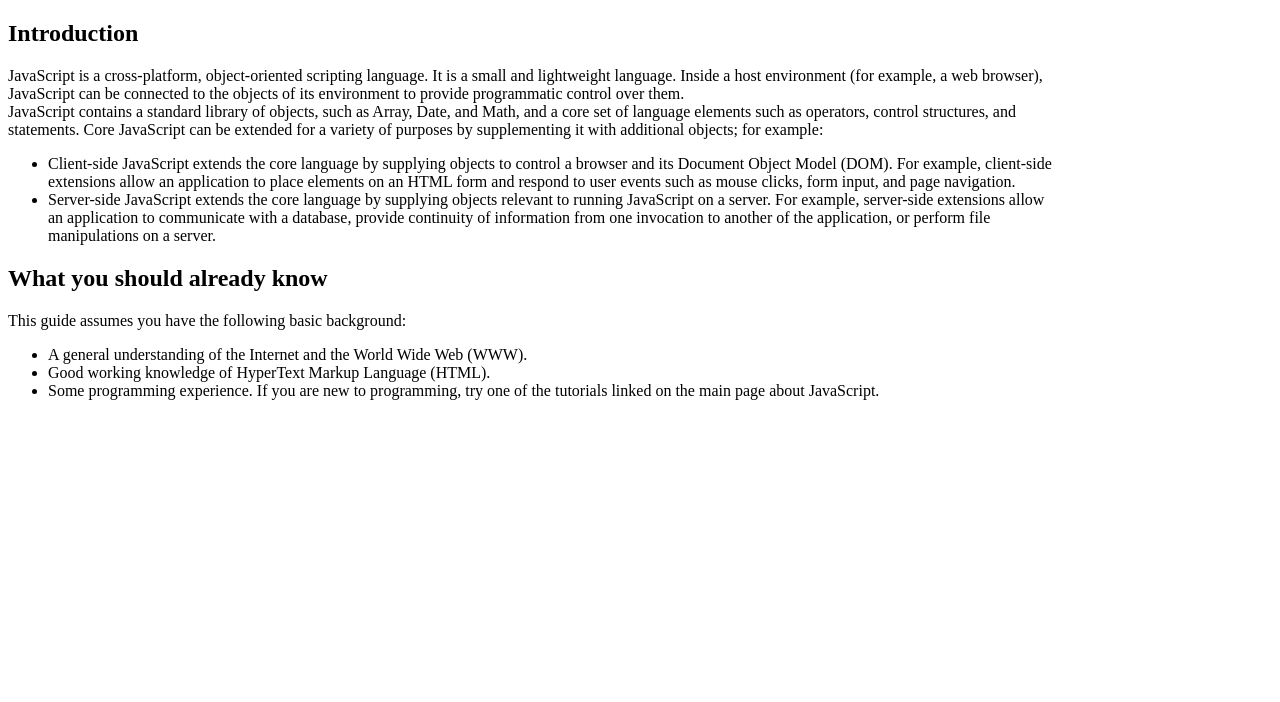
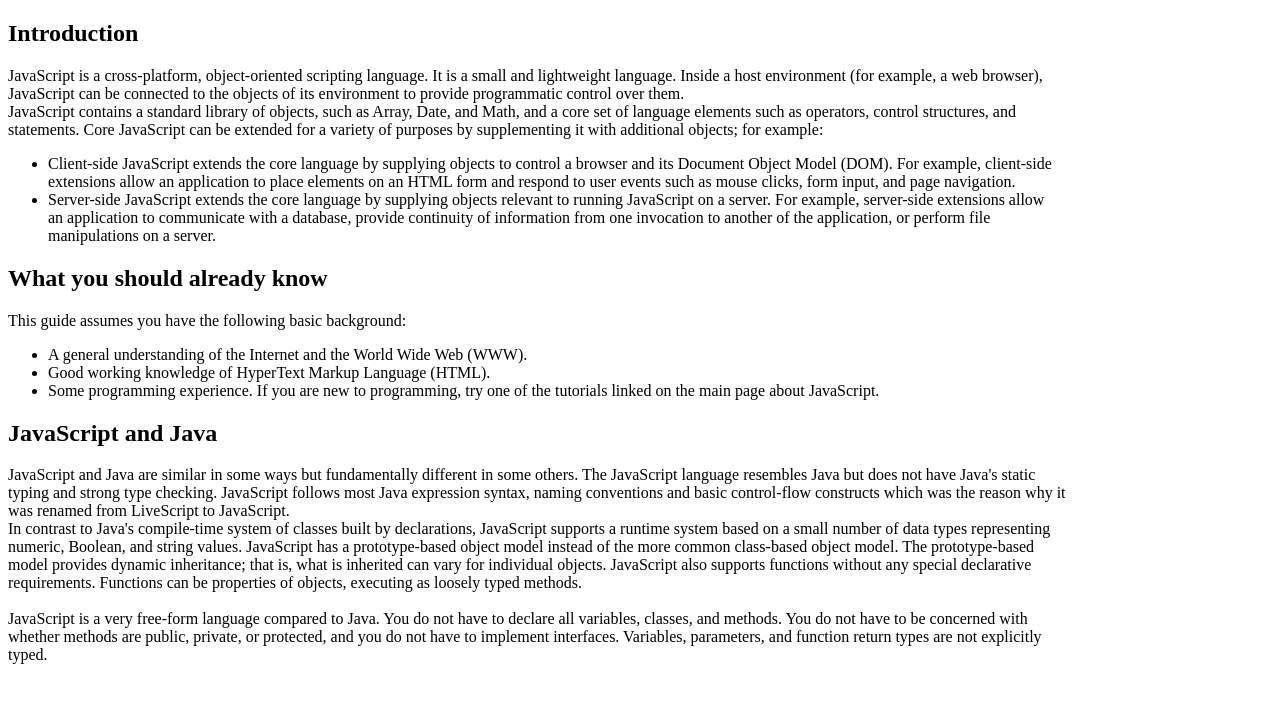
Before and after one commit to Abdulahadahmadi/Technical-Documentation-Page, a plain HTML site: page index.html in a window 1280 px wide. Drawn offline with Linux system fonts and the light colour scheme.

Commit message:
third section content added

```diff
--- a/index.html
+++ b/index.html
@@ -15,7 +15,7 @@
     <main id="main-doc">
 
         <section class="main-section">
-                <header id="header"><h2>Introduction</h2></header>
+                <header id="introduction"><h2>Introduction</h2></header>
                 <p>JavaScript is a cross-platform, object-oriented scripting language. It is a small and lightweight language. Inside a host environment (for example, a web browser),<br>
                     JavaScript can be connected to the objects of its environment to provide programmatic control over them.<br>
                     JavaScript contains a standard library of objects, such as Array, Date, and Math, and a core set of language elements such as operators, control structures, and<br>
@@ -42,7 +42,19 @@
             </ul>
         </section>
         <section class="main-section">
-        <header></header>
+        <header id="Javascript_java"><h2>JavaScript and Java</h2></header>
+        <p>JavaScript and Java are similar in some ways but fundamentally different in some others. The JavaScript language resembles Java but does not have Java's static<br>
+            typing and strong type checking. JavaScript follows most Java expression syntax, naming conventions and basic control-flow constructs which was the reason why it<br>
+            was renamed from LiveScript to JavaScript.<br>
+            In contrast to Java's compile-time system of classes built by declarations, JavaScript supports a runtime system based on a small number of data types representing<br>
+            numeric, Boolean, and string values. JavaScript has a prototype-based object model instead of the more common class-based object model. The prototype-based<br>
+            model provides dynamic inheritance; that is, what is inherited can vary for individual objects. JavaScript also supports functions without any special declarative<br>
+            requirements. Functions can be properties of objects, executing as loosely typed methods.<br>
+            <br>
+            JavaScript is a very free-form language compared to Java. You do not have to declare all variables, classes, and methods. You do not have to be concerned with<br>
+            whether methods are public, private, or protected, and you do not have to implement interfaces. Variables, parameters, and function return types are not explicitly<br>
+            typed.<br>
+        </p>
         </section>
 
         <section class="main-section">
```
